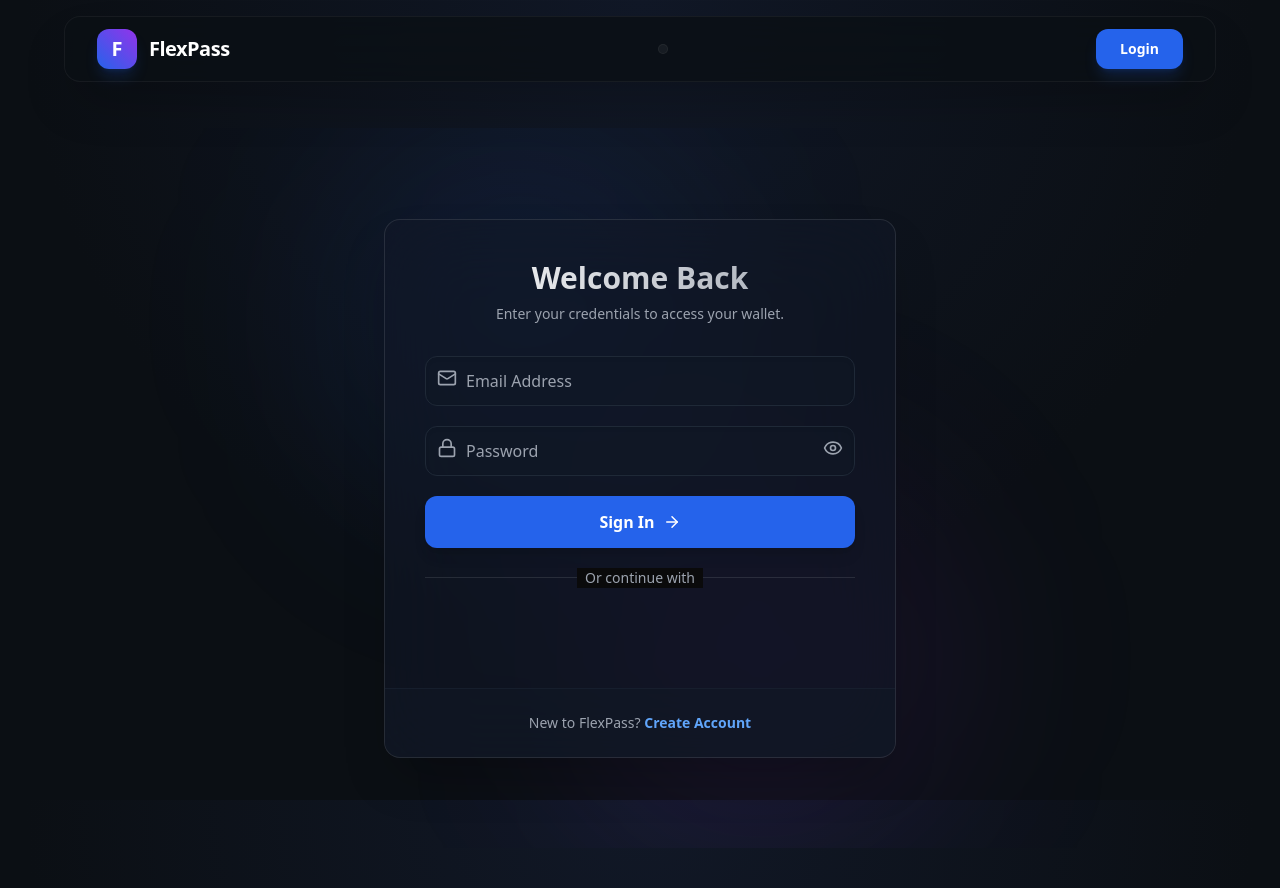
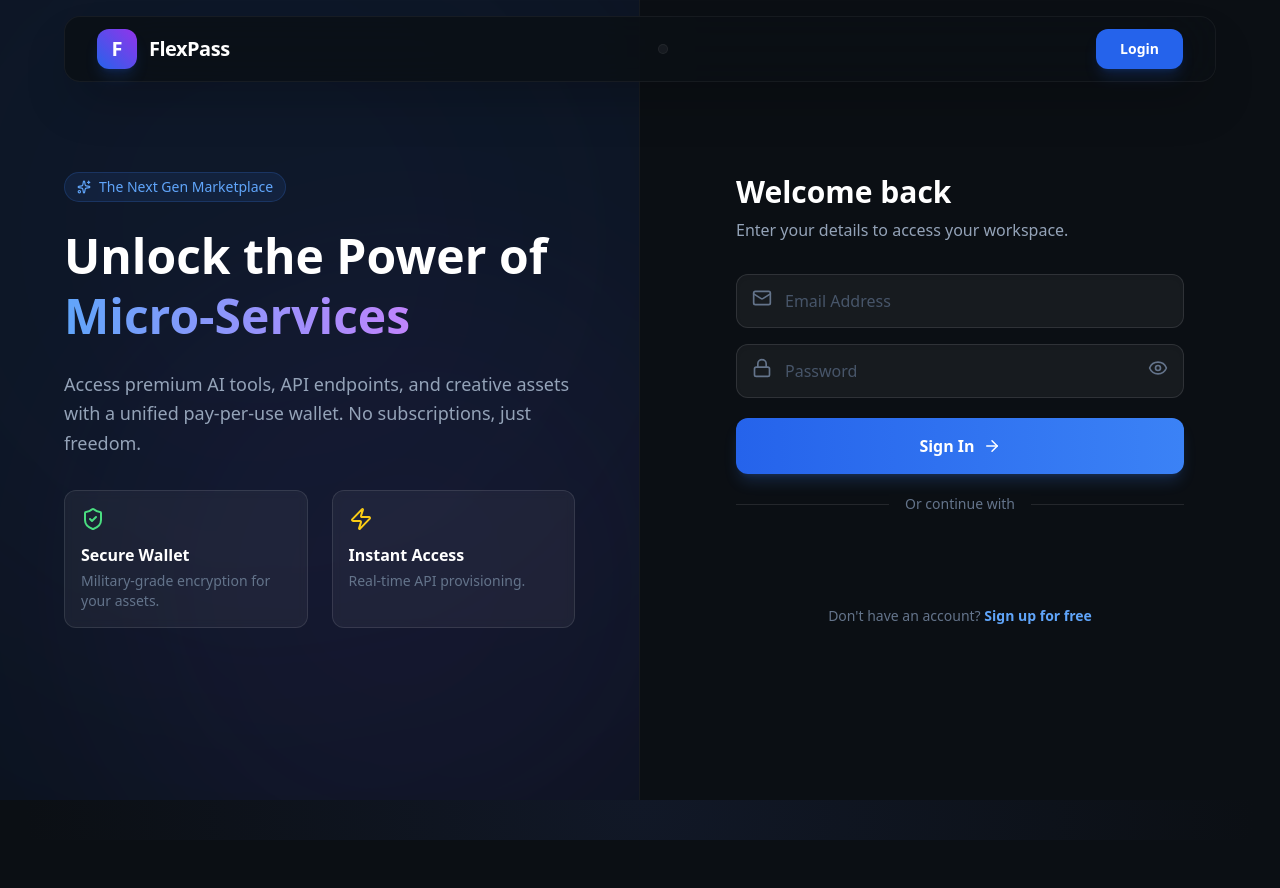
Before and after one commit to Adityaa2227/Clutch-Coders, a React (Vite) app in the folder client/: page /auth in a window 1280 px wide. After the commit the page ends 840 px from the top, so only its background shows below. Built offline with nearby package versions, Linux system fonts and the light colour scheme.

Commit message:
Refactor Auth UI and Fix Layout Padding

```diff
--- a/client/src/components/Layout.jsx
+++ b/client/src/components/Layout.jsx
@@ -5,6 +5,7 @@ import Navbar from './Navbar';
 const Layout = ({ children }) => {
   const location = useLocation();
   const isAdmin = location.pathname.startsWith('/admin');
+  const isFullPage = ['/auth', '/'].includes(location.pathname);
 
   if (isAdmin) {
     return <>{children}</>;
@@ -12,8 +13,12 @@ const Layout = ({ children }) => {
 
   return (
     <div className="min-h-screen pb-10">
+      {/* Navbar is fixed, so it sits on top.
+          For FullPages, we don't pad top, effectively floating nav over content or letting content start at top.
+      */}
       <Navbar />
-      <main className="container mx-auto px-4 pt-32">
+
+      <main className={isFullPage ? "w-full" : "container mx-auto px-4 pt-20"}>
         {children}
       </main>
     </div>
--- a/client/src/pages/Auth.jsx
+++ b/client/src/pages/Auth.jsx
@@ -2,7 +2,7 @@ import React, { useState } from 'react';
 import { useAuth } from '../context/AuthContext';
 import { useNavigate } from 'react-router-dom';
 import { motion, AnimatePresence } from 'framer-motion';
-import { Mail, Lock, User, ArrowRight, Loader2, Eye, EyeOff, AlertCircle } from 'lucide-react';
+import { Mail, Lock, User, ArrowRight, Loader2, Eye, EyeOff, AlertCircle, Sparkles, ShieldCheck, Zap } from 'lucide-react';
 import { GoogleLogin } from '@react-oauth/google';
 import api from '../api';
 
@@ -42,27 +42,86 @@ const Auth = () => {
   };
 
   return (
-    <div className="min-h-[calc(100vh-80px)] flex justify-center items-center relative overflow-hidden px-4">
-      {/* Background Decor */}
-      <div className="absolute top-0 left-1/4 w-96 h-96 bg-blue-600/10 rounded-full blur-[100px]" />
-      <div className="absolute bottom-0 right-1/4 w-96 h-96 bg-purple-600/10 rounded-full blur-[100px]" />
+    <div className="min-h-[calc(100vh)] flex bg-[#0B0F14] overflow-hidden">
+
+      {/* Left Panel: Hero Visuals */}
+      <div className="hidden lg:flex w-1/2 relative bg-[#0B0F14] items-center justify-center overflow-hidden border-r border-white/5">
+         {/* Dynamic Background */}
+         <div className="absolute inset-0 bg-blue-600/5" />
+         <motion.div
+            animate={{
+                scale: [1, 1.2, 1],
+                rotate: [0, 90, 0],
+                opacity: [0.3, 0.5, 0.3]
+            }}
+            transition={{ duration: 10, repeat: Infinity, ease: "linear" }}
+            className="absolute top-[-20%] left-[-20%] w-[800px] h-[800px] bg-blue-500/10 rounded-full blur-[120px]"
+         />
+         <motion.div
+            animate={{
+                scale: [1.2, 1, 1.2],
+                rotate: [0, -90, 0],
+                opacity: [0.3, 0.5, 0.3]
+            }}
+            transition={{ duration: 15, repeat: Infinity, ease: "linear" }}
+            className="absolute bottom-[-10%] right-[-10%] w-[600px] h-[600px] bg-purple-500/10 rounded-full blur-[100px]"
+         />
+
+         {/* Content */}
+         <div className="relative z-10 px-16 max-w-2xl">
+             <motion.div
+                initial={{ opacity: 0, y: 20 }}
+                animate={{ opacity: 1, y: 0 }}
+                transition={{ delay: 0.2 }}
+                className="mb-8"
+             >
+                 <div className="inline-flex items-center gap-2 px-3 py-1 rounded-full bg-blue-500/10 border border-blue-500/20 text-blue-400 text-sm font-medium mb-6">
+                     <Sparkles size={14} />
+                     <span>The Next Gen Marketplace</span>
+                 </div>
+                 <h1 className="text-5xl font-bold text-white mb-6 leading-tight">
+                     Unlock the Power of <br />
+                     <span className="text-transparent bg-clip-text bg-gradient-to-r from-blue-400 to-purple-400">Micro-Services</span>
+                 </h1>
+                 <p className="text-lg text-slate-400 leading-relaxed mb-8">
+                     Access premium AI tools, API endpoints, and creative assets with a unified pay-per-use wallet. No subscriptions, just freedom.
+                 </p>
+             </motion.div>
 
              <motion.div
-        layout
-        className="glass-card w-full max-w-lg relative z-10 overflow-hidden border border-white/10 shadow-2xl"
+                initial={{ opacity: 0 }}
+                animate={{ opacity: 1 }}
+                transition={{ delay: 0.4 }}
+                className="grid grid-cols-2 gap-6"
              >
-        <div className="p-8 md:p-10">
+                 <div className="bg-white/5 border border-white/10 p-4 rounded-xl backdrop-blur-sm">
+                     <ShieldCheck className="text-green-400 mb-3" size={24} />
+                     <h3 className="text-white font-bold mb-1">Secure Wallet</h3>
+                     <p className="text-slate-500 text-sm">Military-grade encryption for your assets.</p>
+                 </div>
+                 <div className="bg-white/5 border border-white/10 p-4 rounded-xl backdrop-blur-sm">
+                     <Zap className="text-yellow-400 mb-3" size={24} />
+                     <h3 className="text-white font-bold mb-1">Instant Access</h3>
+                     <p className="text-slate-500 text-sm">Real-time API provisioning.</p>
+                 </div>
+             </motion.div>
+         </div>
+      </div>
+
+      {/* Right Panel: Auth Form */}
+      <div className="w-full lg:w-1/2 flex items-center justify-center p-4 sm:p-8 lg:p-12 relative">
+         <div className="w-full max-w-md space-y-8">
             <motion.div
-             key={isLogin ? "login-header" : "signup-header"}
-             initial={{ opacity: 0, y: 10 }}
-             animate={{ opacity: 1, y: 0 }}
-             className="text-center mb-8"
+                key={isLogin ? 'login-head' : 'reg-head'}
+                initial={{ opacity: 0, x: 20 }}
+                animate={{ opacity: 1, x: 0 }}
+                className="text-center lg:text-left"
             >
-            <h2 className="text-3xl font-bold bg-gradient-to-r from-white to-text-muted bg-clip-text text-transparent mb-2">
-              {isLogin ? 'Welcome Back' : 'Create Account'}
+                <h2 className="text-3xl font-bold text-white mb-2">
+                    {isLogin ? 'Welcome back' : 'Create an account'}
                 </h2>
-            <p className="text-text-muted text-sm">
-              {isLogin ? 'Enter your credentials to access your wallet.' : 'Start your pay-per-use journey today.'}
+                <p className="text-slate-400">
+                    {isLogin ? 'Enter your details to access your workspace.' : 'Start your journey with FlexPass today.'}
                 </p>
             </motion.div>
 
@@ -73,14 +132,15 @@ const Auth = () => {
                             initial={{ opacity: 0, height: 0 }}
                             animate={{ opacity: 1, height: 'auto' }}
                             exit={{ opacity: 0, height: 0 }}
-                        className="bg-red-500/10 border border-red-500/20 rounded-lg p-3 flex items-center gap-3 text-red-400 text-sm"
+                            className="bg-red-500/10 border border-red-500/20 rounded-xl p-4 flex items-center gap-3 text-red-400 text-sm"
                         >
-                        <AlertCircle size={16} />
+                            <AlertCircle size={18} />
                             {error}
                         </motion.div>
                     )}
                 </AnimatePresence>
 
+                <div className="space-y-4">
                     <AnimatePresence>
                         {!isLogin && (
                             <motion.div
@@ -90,11 +150,11 @@ const Auth = () => {
                                 className="overflow-hidden"
                             >
                                 <div className="relative group">
-                            <User className="absolute left-3 top-3 text-text-muted group-focus-within:text-blue-400 transition-colors" size={20} />
+                                    <User className="absolute left-4 top-3.5 text-slate-500 group-focus-within:text-blue-400 transition-colors" size={20} />
                                     <input
                                         type="text"
                                         placeholder="Full Name"
-                                className="w-full bg-surface/50 border border-border rounded-xl py-3 pl-10 pr-4 focus:ring-2 focus:ring-blue-500/50 focus:border-blue-500 outline-none transition-all placeholder:text-text-muted text-text-main"
+                                        className="w-full bg-white/5 border border-white/10 rounded-xl py-3.5 pl-12 pr-4 focus:ring-2 focus:ring-blue-500/20 focus:border-blue-500 outline-none transition-all placeholder:text-slate-600 text-white"
                                         value={formData.name}
                                         onChange={e => setFormData({...formData, name: e.target.value})}
                                         required={!isLogin}
@@ -105,11 +165,11 @@ const Auth = () => {
                     </AnimatePresence>
 
                     <div className="relative group">
-                <Mail className="absolute left-3 top-3 text-text-muted group-focus-within:text-blue-400 transition-colors" size={20} />
+                        <Mail className="absolute left-4 top-3.5 text-slate-500 group-focus-within:text-blue-400 transition-colors" size={20} />
                         <input
                             type="email"
                             placeholder="Email Address"
-                    className="w-full bg-surface/50 border border-border rounded-xl py-3 pl-10 pr-4 focus:ring-2 focus:ring-blue-500/50 focus:border-blue-500 outline-none transition-all placeholder:text-text-muted text-text-main"
+                            className="w-full bg-white/5 border border-white/10 rounded-xl py-3.5 pl-12 pr-4 focus:ring-2 focus:ring-blue-500/20 focus:border-blue-500 outline-none transition-all placeholder:text-slate-600 text-white"
                             value={formData.email}
                             onChange={e => setFormData({...formData, email: e.target.value})}
                             required
@@ -117,11 +177,11 @@ const Auth = () => {
                     </div>
 
                     <div className="relative group">
-                <Lock className="absolute left-3 top-3 text-text-muted group-focus-within:text-blue-400 transition-colors" size={20} />
+                        <Lock className="absolute left-4 top-3.5 text-slate-500 group-focus-within:text-blue-400 transition-colors" size={20} />
                         <input
                             type={showPassword ? "text" : "password"}
                             placeholder="Password"
-                    className="w-full bg-surface/50 border border-border rounded-xl py-3 pl-10 pr-12 focus:ring-2 focus:ring-blue-500/50 focus:border-blue-500 outline-none transition-all placeholder:text-text-muted text-text-main"
+                            className="w-full bg-white/5 border border-white/10 rounded-xl py-3.5 pl-12 pr-12 focus:ring-2 focus:ring-blue-500/20 focus:border-blue-500 outline-none transition-all placeholder:text-slate-600 text-white"
                             value={formData.password}
                             onChange={e => setFormData({...formData, password: e.target.value})}
                             required
@@ -129,16 +189,17 @@ const Auth = () => {
                         <button
                             type="button"
                             onClick={() => setShowPassword(!showPassword)}
-                    className="absolute right-3 top-3 text-text-muted hover:text-white transition-colors"
+                            className="absolute right-4 top-3.5 text-slate-500 hover:text-white transition-colors"
                         >
                             {showPassword ? <EyeOff size={20} /> : <Eye size={20} />}
                         </button>
+                    </div>
                 </div>
 
                 <button
                     type="submit"
                     disabled={isLoading}
-                className="w-full bg-blue-600 hover:bg-blue-500 disabled:bg-surface text-white font-bold py-3.5 rounded-xl transition-all shadow-lg hover:shadow-blue-500/25 flex items-center justify-center gap-2 mt-6"
+                    className="w-full bg-gradient-to-r from-blue-600 to-blue-500 hover:from-blue-500 hover:to-blue-400 text-white font-bold py-4 rounded-xl transition-all shadow-lg shadow-blue-500/20 hover:shadow-blue-500/30 active:scale-[0.98] flex items-center justify-center gap-2"
                 >
                     {isLoading ? (
                         <Loader2 className="animate-spin" />
@@ -150,12 +211,12 @@ const Auth = () => {
                     )}
                 </button>
 
-            <div className="relative my-6">
+                <div className="relative my-8">
                     <div className="absolute inset-0 flex items-center">
                         <div className="w-full border-t border-white/10"></div>
                     </div>
                     <div className="relative flex justify-center text-sm">
-                    <span className="px-2 bg-[#0a0a0b] text-text-muted">Or continue with</span>
+                        <span className="px-4 bg-[#0B0F14] text-slate-500">Or continue with</span>
                     </div>
                 </div>
 
@@ -164,45 +225,39 @@ const Auth = () => {
                         onSuccess={async (credentialResponse) => {
                             try {
                                 const { credential } = credentialResponse;
-                            // Call our backend
                                 const res = await api.post('/auth/google', { credential });
-                             // Update Context (Assuming AuthContext handles this, but here we do it manually to mimic login)
                                 localStorage.setItem('token', res.data.token);
-                             // Force reload or use context method if available.
-                             // Ideally useAuth should export a method for this.
-                             // For now, let's just use window.location.reload() or manually set user.
-                             // Better: Modify useAuth to expose a `googleLogin` function or `setToken`.
-                             // Let's assume standard flow:
                                 window.location.href = '/dashboard';
                             } catch (err) {
                                 console.error(err);
                                 setError('Google Login Failed');
                             }
                         }}
-                    onError={() => {
-                        setError('Google Login Failed');
-                    }}
+                        onError={() => setError('Google Login Failed')}
                         theme="filled_black"
                         shape="pill"
-                    width="300"
+                        width="400"
                     />
                 </div>
+            </form>
 
-          </form>
-        </div>
-
-        <div className="bg-surface/50 p-6 text-center border-t border-border/50">
-           <p className="text-text-muted text-sm">
-             {isLogin ? "New to FlexPass? " : "Already have an account? "}
+            <p className="text-center text-slate-500 text-sm mt-8">
+                {isLogin ? "Don't have an account? " : "Already have an account? "}
                 <button
                     onClick={toggleMode}
                     className="text-blue-400 hover:text-blue-300 font-bold hover:underline transition-all"
                 >
-               {isLogin ? 'Create Account' : 'Sign In'}
+                    {isLogin ? 'Sign up for free' : 'Log in'}
                 </button>
             </p>
          </div>
-      </motion.div>
+
+         {/* Mobile Background Blob */}
+         <div className="lg:hidden absolute top-0 left-0 w-full h-full overflow-hidden -z-10 opacity-20 pointer-events-none">
+             <div className="absolute top-[-10%] right-[-10%] w-96 h-96 bg-blue-500/20 rounded-full blur-[80px]" />
+             <div className="absolute bottom-[-10%] left-[-10%] w-96 h-96 bg-purple-500/20 rounded-full blur-[80px]" />
+         </div>
+      </div>
     </div>
   );
 };
```
Lines whose indentation alone changed are shown as unchanged.
